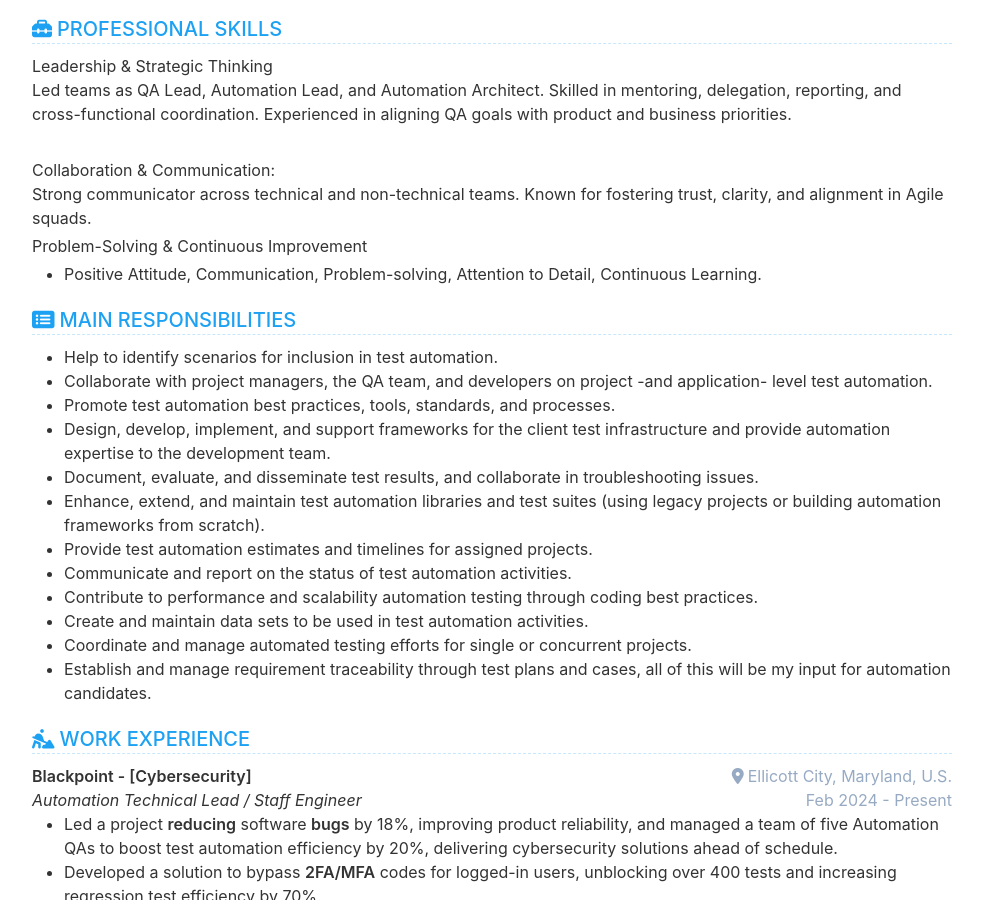
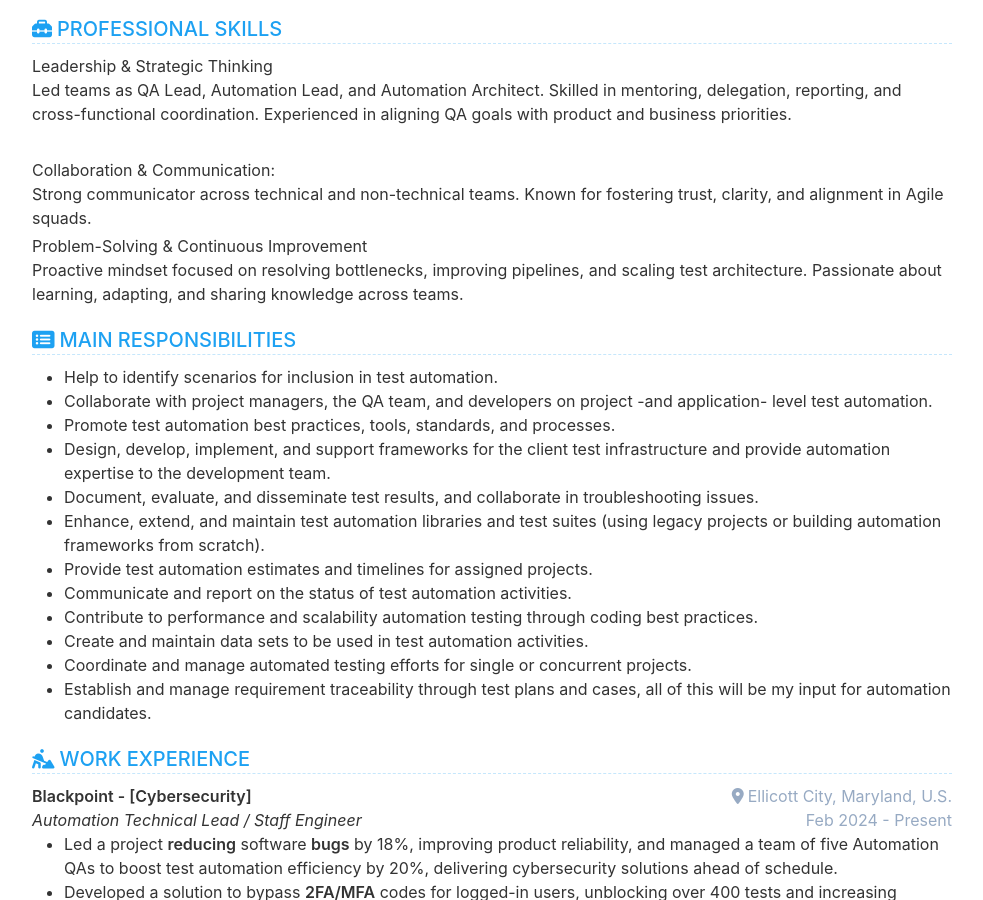
Before and after one commit to cvera08/full-resume, a Jekyll site: the page built from index.html, in a window 1280 px wide and 900 px high, scrolled down 1317 px. Shown: the whole window, without its empty margins (148-1131 px from the left). Built offline with Jekyll 4.4.1, drawn with Linux system fonts in a browser that asks for light colours.

Commit message:
feat: professional skills change - third paragraph

```diff
--- a/_data/data.yml
+++ b/_data/data.yml
@@ -93,7 +93,7 @@ skill:
     Strong communicator across technical and non-technical teams. Known for fostering trust, clarity, and alignment in Agile squads.
 
     Problem-Solving & Continuous Improvement
-    - Positive Attitude, Communication, Problem-solving, Attention to Detail, Continuous Learning.
+    Proactive mindset focused on resolving bottlenecks, improving pipelines, and scaling test architecture. Passionate about learning, adapting, and sharing knowledge across teams.
 
 
 reference:
```
